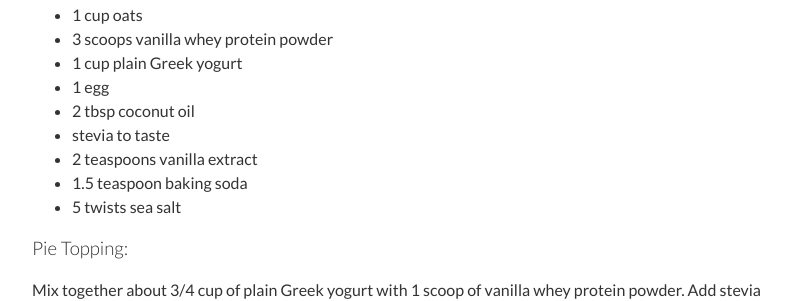
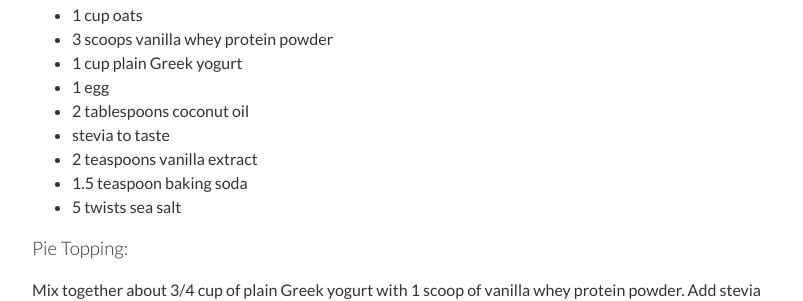
Before and after one commit to teri-lynn/teri-lynn.github.com, a Jekyll site: the page built from _posts/2014-08-01-healthy-protein-key-lime-pie.md, in a window 1280 px wide. Shown: the part 1457-1758 px from the top of the page, without its empty margins (238-1041 px from the left). Built offline with Jekyll 4.4.1, drawn with Linux system fonts in a browser that asks for light colours; Markdown is read by kramdown in place of the engine named in the settings.

Commit message:
Edited spelling

```diff
--- a/_posts/2014-08-01-healthy-protein-key-lime-pie.md
+++ b/_posts/2014-08-01-healthy-protein-key-lime-pie.md
@@ -33,7 +33,7 @@ Blend all the pie ingredients in a high speed blender until smooth. Then pour ov
 - 3 scoops vanilla whey protein powder
 - 1 cup plain Greek yogurt
 - 1 egg
-- 2 tbsp coconut oil
+- 2 tablespoons coconut oil
 - stevia to taste
 - 2 teaspoons vanilla extract
 - 1.5 teaspoon baking soda
```
